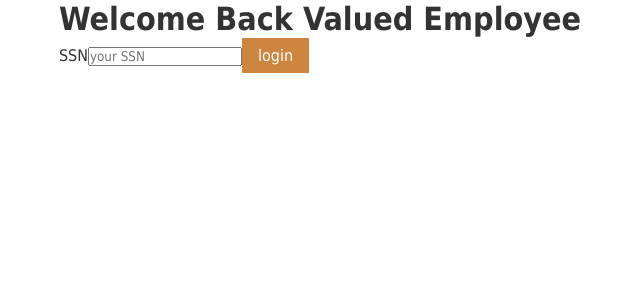
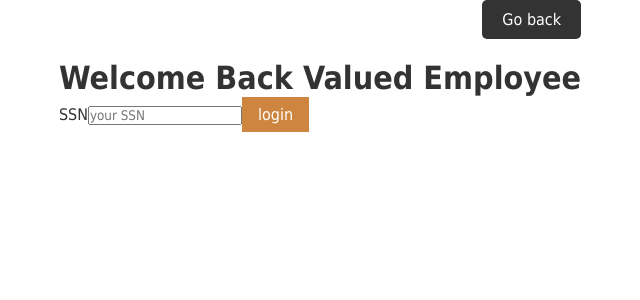
Before and after one commit to SunnyD01/hotel_management, a React (Create React App) app in the folder web/: page /employeelogin in a window 1280 px wide. Shown: the top 300 px of the page, without its empty margins (320-960 px from the left). Built offline with nearby package versions, Linux system fonts and the light colour scheme.

Commit message:
Added Back button functionality to all employee pages

```diff
--- a/web/src/Employee_page/Archived.js
+++ b/web/src/Employee_page/Archived.js
@@ -57,8 +57,21 @@ function Archived() {
     }
   };
 
+  const handleGoBack = () => {
+    navigate(`/landing?address=${selectedAddress}`);
+  };
+
   return (
     <div>
+      <div
+        style={{
+          display: "flex",
+          justifyContent: "flex-end",
+          marginBottom: "20px",
+        }}
+      >
+        <button onClick={handleGoBack}>Go Back</button>
+      </div>
       <h1>Selected Address: {selectedAddress}</h1>
       <h1>Selected Hotel ID: {hotelId}</h1>
 
--- a/web/src/Employee_page/Bookings.js
+++ b/web/src/Employee_page/Bookings.js
@@ -1,11 +1,13 @@
 import React, { useState, useEffect } from "react";
 import Axios from "axios";
-import { useLocation } from "react-router-dom";
+import { useLocation, useNavigate } from "react-router-dom";
 
 function Bookings() {
   let location = useLocation();
+  let navigate = useNavigate();
 
   const selectedHotelId = new URLSearchParams(location.search).get("hotel_id");
+  const selectedAddress = new URLSearchParams(location.search).get("address");
 
   const [bookingData, setBookingData] = useState([]);
 
@@ -50,8 +52,21 @@ function Bookings() {
     }
   };
 
+  const handleGoBack = () => {
+    navigate(`/landing?address=${selectedAddress}`);
+  };
+
   return (
     <div>
+      <div
+        style={{
+          display: "flex",
+          justifyContent: "flex-end",
+          marginBottom: "20px",
+        }}
+      >
+        <button onClick={handleGoBack}>Go Back</button>
+      </div>
       <h1>Bookings for hotel ID: {selectedHotelId}</h1>
       <table>
         <thead>
--- a/web/src/Employee_page/Landing.js
+++ b/web/src/Employee_page/Landing.js
@@ -1,9 +1,12 @@
 import React, { useState, useEffect } from "react";
-import { useNavigate } from "react-router-dom";
+import { useLocation, useNavigate } from "react-router-dom";
 import Axios from "axios";
 
 function Landing() {
   let navigate = useNavigate();
+  let location = useLocation();
+
+  const revertedAddress = new URLSearchParams(location.search).get("address");
 
   const toggleBooking = () => {
     const selectedHotel = dataArray.find(
@@ -67,7 +70,10 @@ function Landing() {
       .catch((error) => {
         console.log(error);
       });
-  }, []);
+
+    // Set initial value of selectedAddress to revertedAddress if it exists
+    setSelectedAddress(revertedAddress || "");
+  }, [revertedAddress]);
 
   const [selectedAddress, setSelectedAddress] = useState("");
 
--- a/web/src/Employee_page/Rentals.js
+++ b/web/src/Employee_page/Rentals.js
@@ -4,6 +4,7 @@ import axios from "axios";
 
 function Rentals() {
   const location = useLocation();
+  const navigate = useNavigate();
   const params = new URLSearchParams(location.search);
   const selectedAddress = decodeURIComponent(params.get("address"));
   const hotelId = params.get("hotel_id");
@@ -42,8 +43,21 @@ function Rentals() {
     }
   }
 
+  const handleGoBack = () => {
+    navigate(`/landing?address=${selectedAddress}`);
+  };
+
   return (
     <div>
+      <div
+        style={{
+          display: "flex",
+          justifyContent: "flex-end",
+          marginBottom: "20px",
+        }}
+      >
+        <button onClick={handleGoBack}>Go Back</button>
+      </div>
       <h1>Hotel ID: {hotelId}</h1>
       <h1>Address: {selectedAddress}</h1>
       <ul style={{ listStyle: "none", padding: 0 }}>
--- a/web/src/Employee_page/Rooms.js
+++ b/web/src/Employee_page/Rooms.js
@@ -67,8 +67,21 @@ function Rooms() {
     }
   };
 
+  const handleGoBack = () => {
+    navigate(`/landing?address=${selectedAddress}`);
+  };
+
   return (
     <div>
+      <div
+        style={{
+          display: "flex",
+          justifyContent: "flex-end",
+          marginBottom: "20px",
+        }}
+      >
+        <button onClick={handleGoBack}>Go Back</button>
+      </div>
       <h1>Selected Address: {selectedAddress}</h1>
       <h1>Selected Hotel ID: {hotelId}</h1>
       <ul style={{ listStyle: "none", padding: 0 }}>
--- a/web/src/User-login-page/Employeelogin.js
+++ b/web/src/User-login-page/Employeelogin.js
@@ -1,6 +1,6 @@
 import { useState } from "react";
 import Axios from "axios";
-import { useNavigate } from "react-router-dom";
+import { Link, useNavigate } from "react-router-dom";
 
 const welcometitle = "Welcome Back Valued Employee";
 
@@ -23,12 +23,38 @@ const Employeelogin = () => {
       navigate("/landing");
     } catch (error) {
       console.log(error.message);
-      setErrorMessage("SSN not registered");
+      if (error.response.status === 404) {
+        setErrorMessage("SSN not registered");
+      } else {
+        setErrorMessage("An error occurred");
+      }
     }
   };
 
   return (
     <div>
+      <div
+        className="header"
+        style={{
+          display: "flex",
+          justifyContent: "flex-end",
+          marginBottom: "20px",
+        }}
+      >
+        <Link
+          to="/"
+          className="back-button"
+          style={{
+            backgroundColor: "#333",
+            color: "#fff",
+            padding: "10px 20px",
+            borderRadius: "5px",
+            textDecoration: "none",
+          }}
+        >
+          Go back
+        </Link>
+      </div>
       <h1>{welcometitle}</h1>
       <form onSubmit={handleLogin}>
         <label for="SSN">SSN</label>
```
Also changed, not shown: 1 other file (tests, documents, lock files or other folders).
